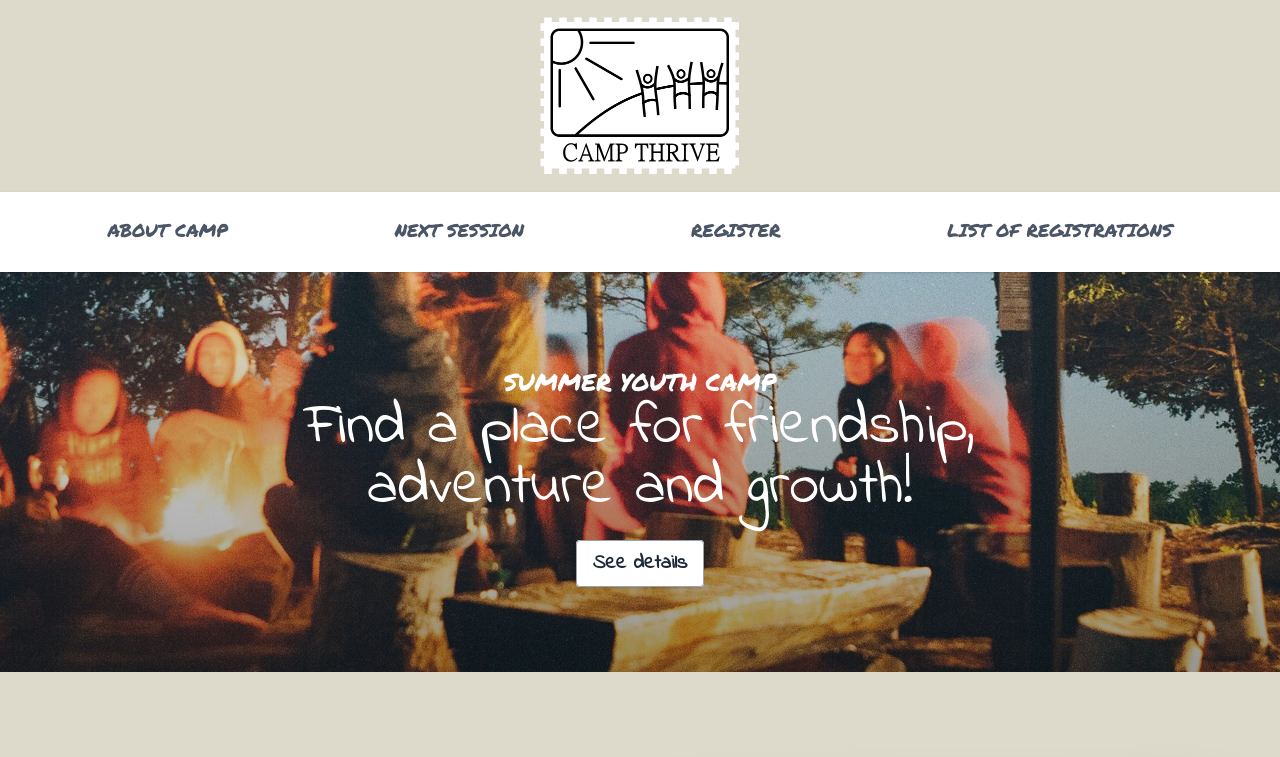
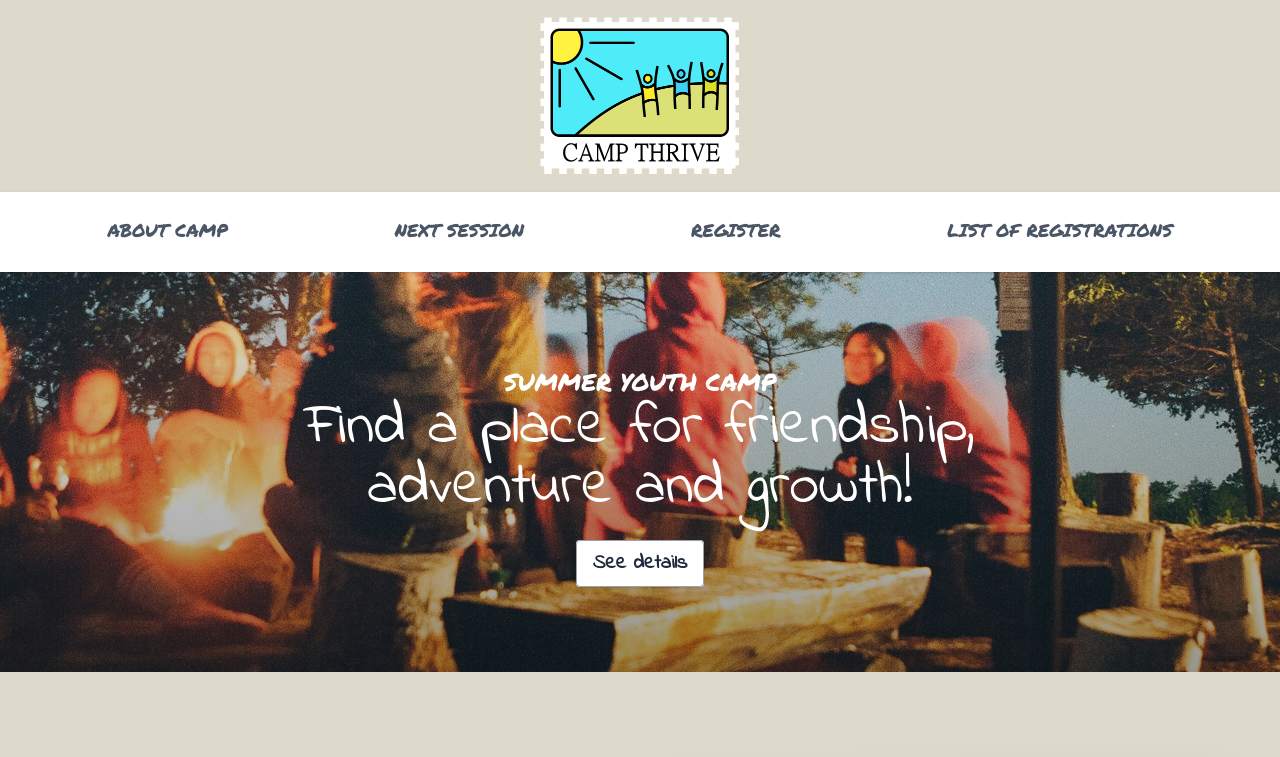
Before and after one commit to jiri-muller-dev/camp, a Next.js app: page / in a window 1280 px wide. Shown: the top 757 px of the page. Built offline with nearby package versions, Linux system fonts and the light colour scheme; a web font is replaced by a local one.

Commit message:
Logo updated

```diff
--- a/src/app/layout.tsx
+++ b/src/app/layout.tsx
@@ -18,7 +18,7 @@ export default function RootLayout({
       <body className="bg-[hsl(46,21%,83%)]">
         <div className="text-center">
           <img
-            src="/logo-v1-camp-thrive.png"
+            src="/logo-v2-camp-thrive.png"
             className="mx-auto my-4 max-h-40"
           />
         </div>
```
Also changed, not shown: public/logo-v2-camp-thrive.png (added).
